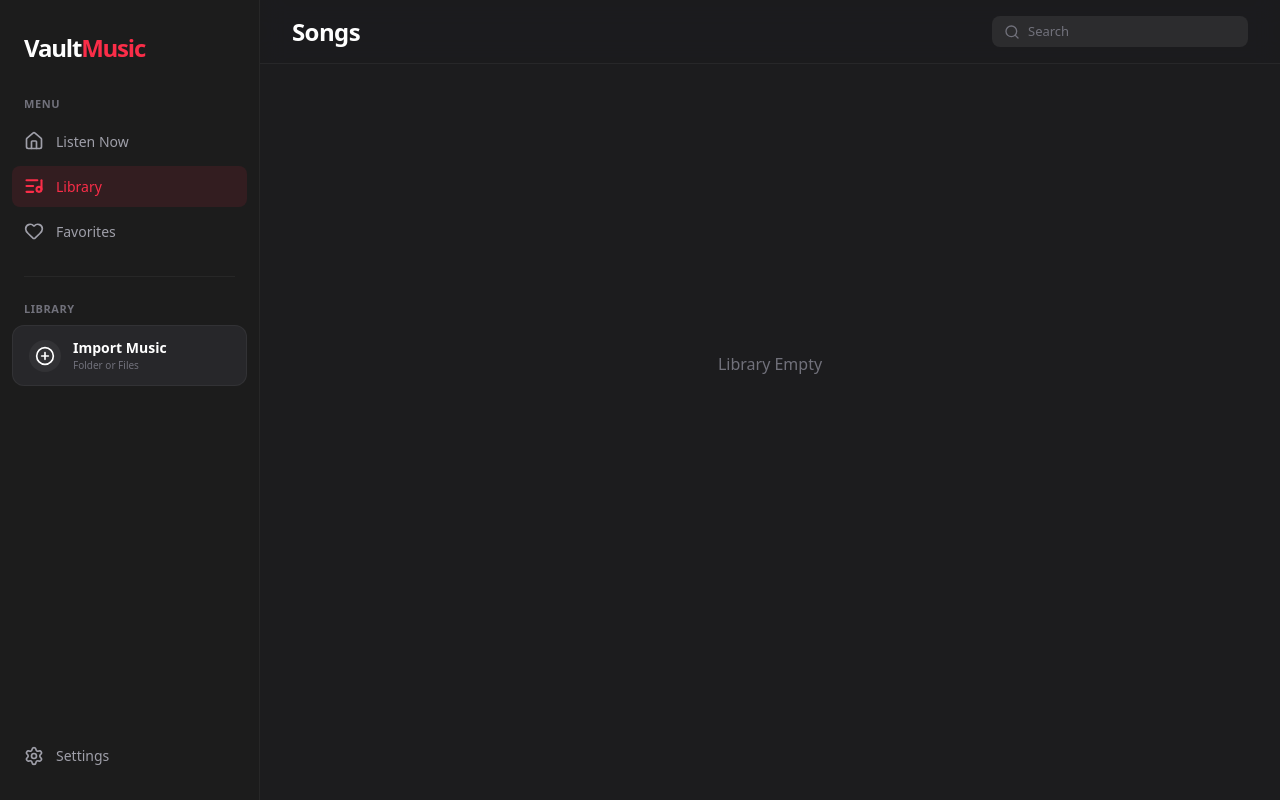
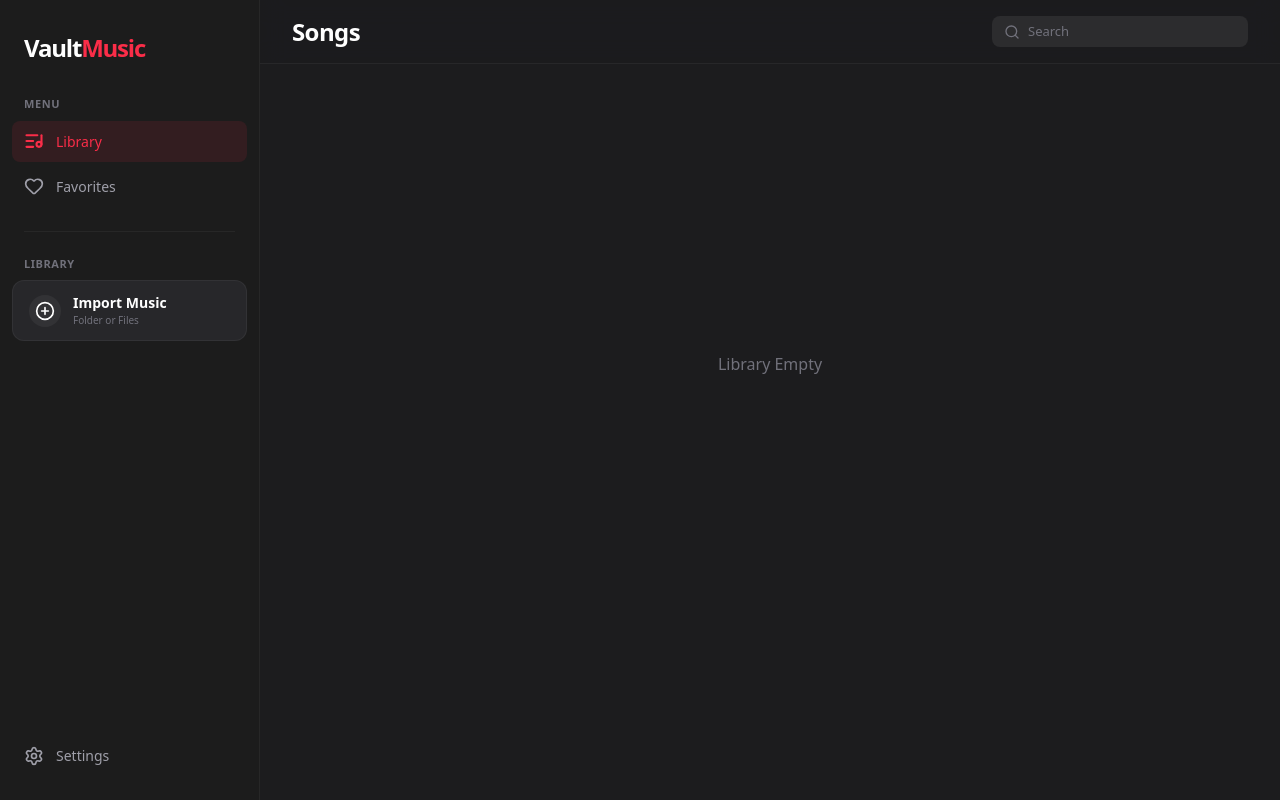
Before and after one commit to heolazz/vault, a React (Vite) app: page / in a window 1280 px wide. Built offline with nearby package versions, Linux system fonts and the light colour scheme.

Commit message:
delete listen now from sidebar

```diff
--- a/components/Sidebar.tsx
+++ b/components/Sidebar.tsx
@@ -53,9 +53,6 @@ const Sidebar: React.FC = () => {
       <div className="px-3">
          <div className="text-[11px] font-bold text-zinc-500 uppercase tracking-wider mb-2 px-3">Menu</div>
          <nav className="space-y-1">
-            <button className="w-full flex items-center gap-3 px-3 py-2.5 rounded-lg text-[14px] font-medium text-zinc-400 hover:text-white hover:bg-white/5 transition-all">
-                <Home className="w-5 h-5 stroke-2" /> Listen Now
-            </button>
             <NavItem icon={ListMusic} label="Library" viewName="library" />
             <NavItem icon={Heart} label="Favorites" viewName="favorites" />
          </nav>
```
